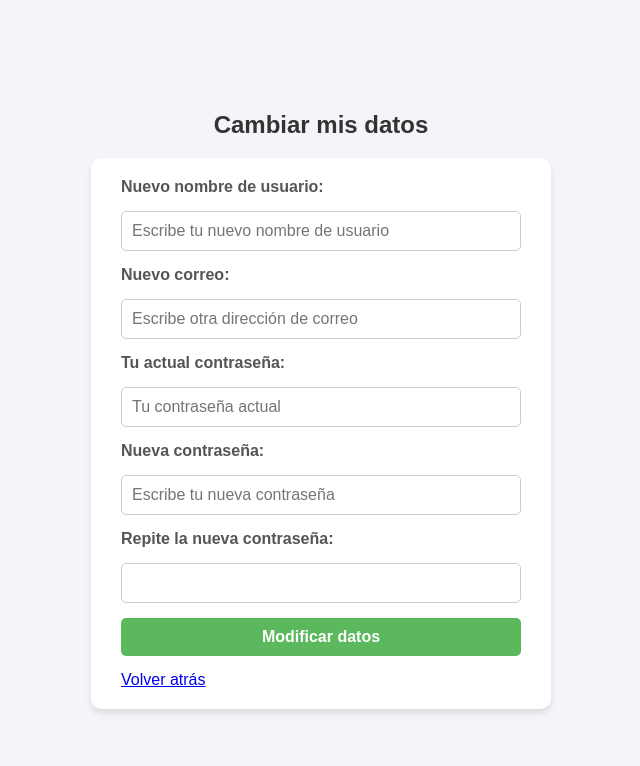
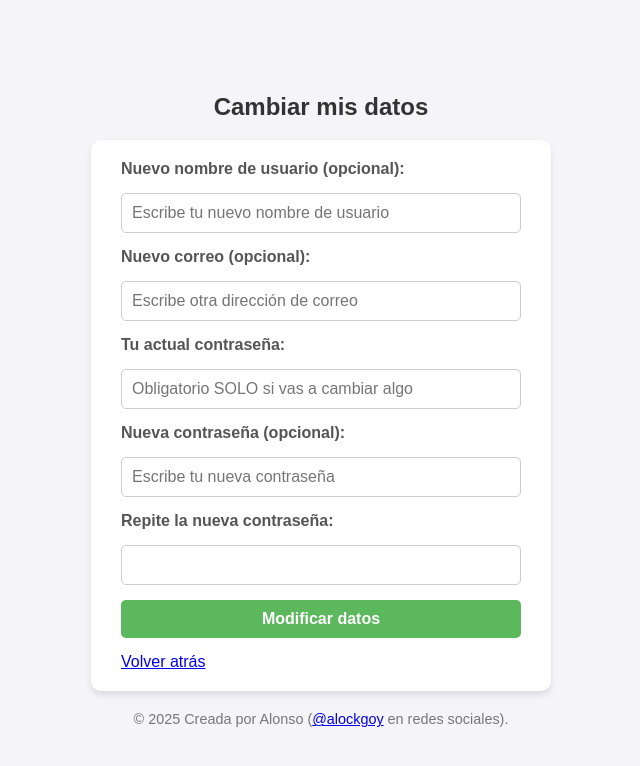
Before and after one commit to alockgoy/juegospendientes, a PHP site: page /php/modificarUsuario.php?nombre_usuario=user1 in a window 1280 px wide. Shown: the top 766 px of the page, without its empty margins (319-959 px from the left). Run offline with PHP 8.4, Linux system fonts and the light colour scheme; a user stored in the database is signed in.

Commit message:
Ligeros cambios
- Ahora, al crear una cuenta, se redirige a "principal.php" y no al inicio de sesión.
- Se ha eliminado la cookie que guardaba "login.php".
- Al modificar los datos de un usuario, se marca que son opcionales (que no hay que modificarlos todos de una sentada).
- Ahora todas las páginas con vistas tienen un "footer". (Suponiendo que no se me haya escapado alguna.

```diff
--- a/css/index.css
+++ b/css/index.css
@@ -82,3 +82,7 @@ footer {
   box-shadow: 0 -2px 5px rgba(0, 0, 0, 0.1); /* Añade un poco de separación visual */
   margin-top: 20px; /* Da un poco de espacio entre el main y el footer */
 }
+
+footer a:visited{
+  color: blue;
+}
--- a/html/login.html
+++ b/html/login.html
@@ -46,6 +46,10 @@
     </form>
   </main>
 
+  <footer>
+    &copy; 2025 Creada por Alonso (<a href="https://github.com/alockgoy/juegospendientes" target="_blank">@alockgoy</a> en redes sociales).
+  </footer>
+
 </body>
 
 </html>
--- a/index.html
+++ b/index.html
@@ -62,7 +62,7 @@
   </main>
 
   <footer>
-    &copy; 2025 Creada por Alonso (<a href="https://github.com/alockgoy" target="_blank">@alockgoy</a> en redes sociales).
+    &copy; 2025 Creada por Alonso (<a href="https://github.com/alockgoy/juegospendientes" target="_blank">@alockgoy</a> en redes sociales).
   </footer>
 
 </body>
--- a/php/login.php
+++ b/php/login.php
@@ -57,9 +57,8 @@ if ($_SERVER['REQUEST_METHOD'] == "POST") {
             //comprobar que la contraseña es correcta
             if ($hashedPassword === $usuario['contrasena']) {
 
-                //guardar la información del usuario en la sesión y en una cookie
+                //guardar la información del usuario en la sesión
                 $_SESSION['nombre_usuario'] = $usuario['nombre_usuario'];
-                setcookie('usuario_logueado', $usuario['nombre_usuario'], time() + 3600, "/");
 
                 //cerrar la conexión
                 $conectar->close();
--- a/php/modificarUsuario.php
+++ b/php/modificarUsuario.php
@@ -50,17 +50,17 @@ if (!isset($_SESSION['nombre_usuario'])) {
     <main>
         <form action="" method="post">
             <!--Campo para modificar el nombre de usuario -->
-            <label for="newUsername">Nuevo nombre de usuario: </label>
+            <label for="newUsername">Nuevo nombre de usuario (opcional): </label>
             <input type="text" name="newUsername" placeholder="Escribe tu nuevo nombre de usuario" /> <br /> <br />
 
             <!--Campo para modificar el correo del usuario -->
-            <label for="newEmail">Nuevo correo: </label>
+            <label for="newEmail">Nuevo correo (opcional): </label>
             <input type="email" name="newEmail" placeholder="Escribe otra dirección de correo" /> <br /> <br />
 
             <!--Campo para modificar la contraseña -->
             <label for="oldPassword">Tu actual contraseña: </label>
-            <input type="password" name="oldPassword" placeholder="Tu contraseña actual" /> <br />
-            <label for="newPassword">Nueva contraseña: </label>
+            <input type="password" name="oldPassword" placeholder="Obligatorio SOLO si vas a cambiar algo" /> <br />
+            <label for="newPassword">Nueva contraseña (opcional): </label>
             <input type="password" name="newPassword" placeholder="Escribe tu nueva contraseña" /> <br />
             <label for="newPasswordCheck">Repite la nueva contraseña: </label>
             <input type="password" name="newPasswordCheck" /> <br />
@@ -74,6 +74,11 @@ if (!isset($_SESSION['nombre_usuario'])) {
             </section>
         </form>
     </main>
+
+    <footer>
+        &copy; 2025 Creada por Alonso (<a href="https://github.com/alockgoy/juegospendientes"
+            target="_blank">@alockgoy</a> en redes sociales).
+    </footer>
 </body>
 
 </html>
--- a/php/principal.php
+++ b/php/principal.php
@@ -137,7 +137,8 @@ if (!isset($_SESSION['nombre_usuario'])) {
     <script src="../js/app.js"></script>
 
     <footer>
-
+        &copy; 2025 Creada por Alonso (<a href="https://github.com/alockgoy/juegospendientes"
+            target="_blank">@alockgoy</a> en redes sociales).
     </footer>
 
 </body>
--- a/php/singup.php
+++ b/php/singup.php
@@ -19,6 +19,9 @@ if (!$conectar) {
     echo "<a href='../html/singup.html'>Volver atrás</a><br/><br/>";
     die("Error en la conexión a la base de datos");
 }
+
+//empezar una sesión
+session_start();
 
 //comprobar que se ha pulsado el botón de envío del formulario de crear cuenta
 if ($_SERVER['REQUEST_METHOD'] == "POST") {
@@ -76,9 +79,10 @@ if ($_SERVER['REQUEST_METHOD'] == "POST") {
         $prepararConsultaInsercion = $conectar->prepare($consultaInsertarUsuario); //preparar la sentencia
         $prepararConsultaInsercion->bind_param("ssis", $nombreUsuario, $correoUsuario, $salt ,$hashPassword); //blindar los parámetros
         $prepararConsultaInsercion->execute(); //ejecutar la consulta
+        $_SESSION['nombre_usuario'] = $nombreUsuario; //guardar la información de la sesión
         //cerrar la conexión
         $conectar->close();
-        header("Location: ../html/login.html");
+        header("Location: ./principal.php");
     } catch (mysqli_sql_exception $e) {
         echo "<a href='../html/singup.html'>Volver atrás</a><br/><br/>";
         //cerrar la conexión
```
Also changed, not shown: css/principal.css (+13 -0 lines), errores.md (+0 -4 lines), html/insertarJuego.html (+12 -5 lines), html/singup.html (+8 -2 lines). Lines whose indentation alone changed are shown as unchanged.
